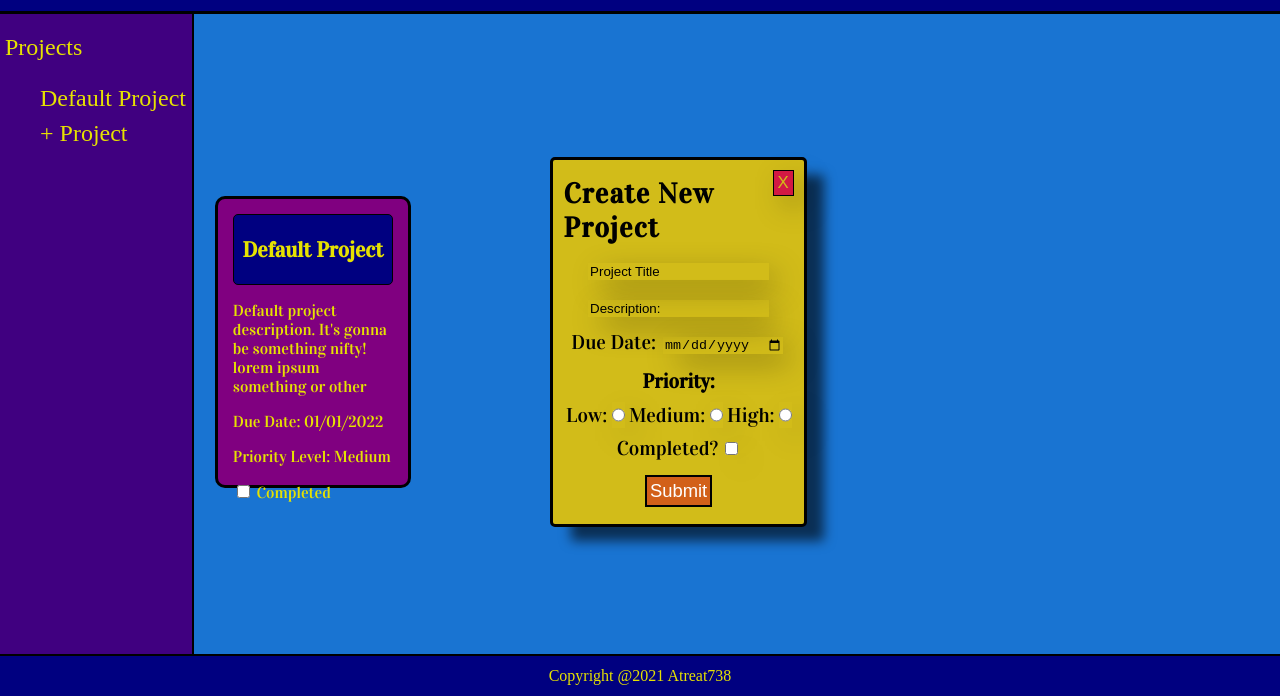
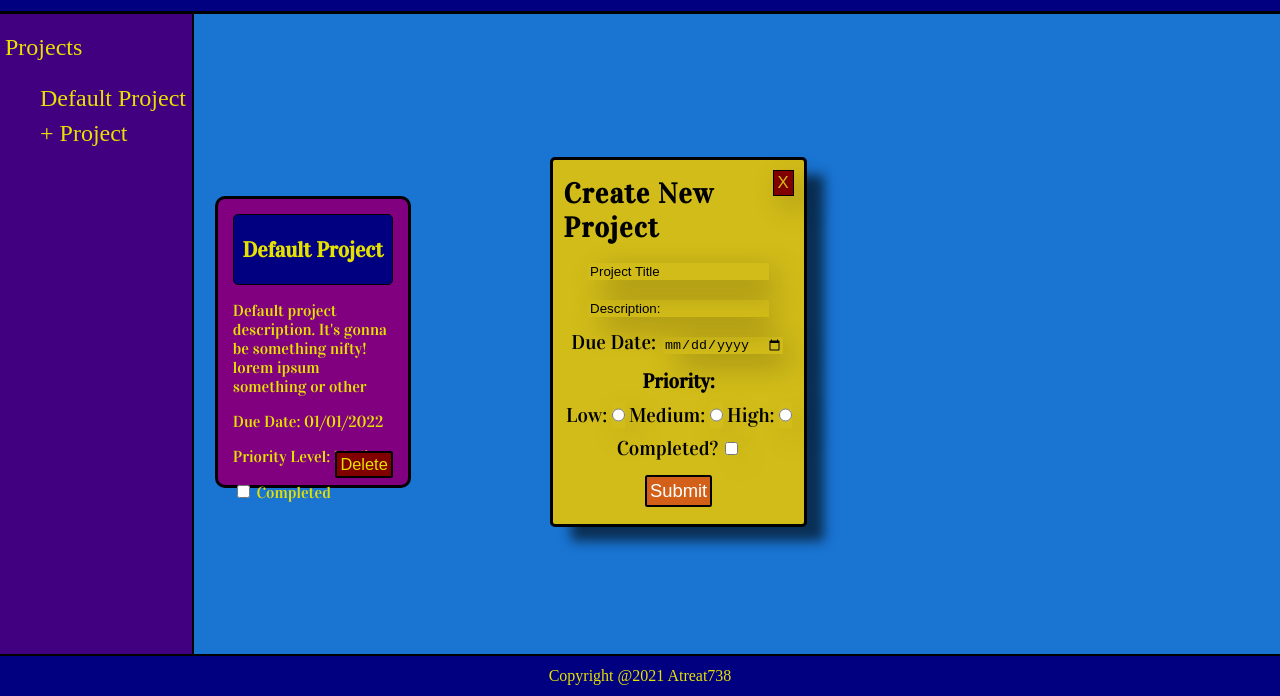
Before and after one commit to Atreat738/To-Do-List, a website built with webpack: page dist/index.html in a window 1280 px wide. Both pictures are taken after a click on the item "+ Project". Shown: the part 109-805 px from the top of the page. Built offline with Linux system fonts and the light colour scheme.

Commit message:
Added Delete Buttons/stylings

```diff
--- a/src/project.js
+++ b/src/project.js
@@ -1,7 +1,8 @@
 export default (function addProject() {
     const addProjectBtn = document.querySelector('#AddProjectBtn');
     const formModal = document.querySelector('#FormContainer');
-    const closeFormBtn = document.querySelector('#CloseForm')
+    const closeFormBtn = document.querySelector('#CloseForm');
+    const formSubmitBtn = document.querySelector('#FormSubmitBtn');
     const titleInput = document.querySelector('#TitleInput');
 
     addProjectBtn.addEventListener('click', () => {
@@ -12,5 +13,10 @@
         formModal.style.display = "none";
     })
 
+    formSubmitBtn.addEventListener('click', () => {
+        //Save all form data/Title first
+        //Create new form card
+        //Place new form card onto DOM
+    })
 
 })();
--- a/src/style.css
+++ b/src/style.css
@@ -35,6 +35,7 @@
 }
 
 .CardContainer {
+    position: relative;
     border: 3px solid black;
     border-radius: 10px;
     width: 12.5vw;
@@ -56,6 +57,18 @@
     justify-content: center;
     align-items: center;
     background-color: navy;
+}
+
+#ProjectDelete {
+    background-color: #800000;
+    color: #e6e200;
+    font-size: 1.025rem;
+    border: 2px solid black;
+    border-radius: 2.5px;
+    position: absolute;
+    bottom: 7.5px;
+    right: 15px;
+    padding: 2px 3px;
 }
 
 #SideBar {
@@ -157,7 +170,7 @@
     text-align: center;
     border: 1.5px solid black;
     font-size: 1.05rem;
-    background-color: #d21944;
+    background-color: #800000;
     color: #d2bc19;
     padding: 2px 4px;
     position: absolute;
@@ -166,7 +179,7 @@
     box-shadow: 10px 10px 30px -5px rgba(0,0,0,0.67);
 }
 
-#CloseForm:hover {
+#CloseForm:hover, #ProjectDelete:hover {
     cursor: pointer;
 }
 
@@ -190,6 +203,7 @@
 #FormSubmitBtn {
     background-color: #d26019;
     border: 2px solid black;
+    border-radius: 2.5px;
     color: white;
     font-size: 1.15rem;
     padding: 3px;
```
Also changed, not shown: dist/bundle.js, dist/index.html.
